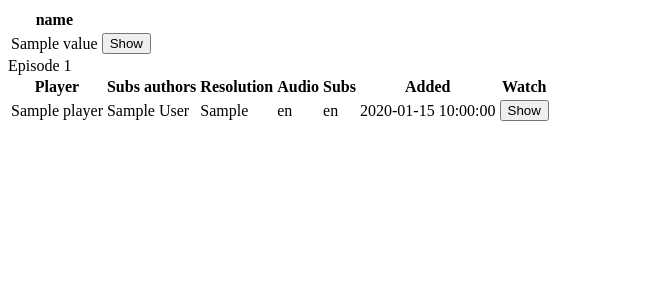
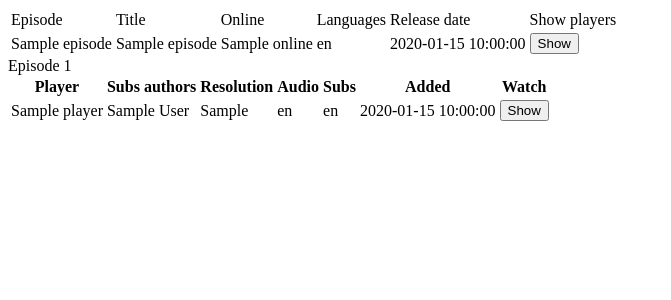
Before and after one commit to MBronko/shinden-scrape, a Flask app: template templates/series.html in a window 1280 px wide. Shown: the top 300 px of the page, without its empty margins (0-671 px from the left). Run offline with Flask 2, Linux system fonts and the light colour scheme; the template is opened without the code that fills it: most values are stand-ins (such as "Sample title", 1, 10 or a date in 2020).

Commit message:
Code cleanup

```diff
--- a/Web_scraping.py
+++ b/Web_scraping.py
@@ -6,15 +6,6 @@ import time
 from typing import Union
 
 base_shinden_url = 'https://shinden.pl'
-
-url_series = 'https://shinden.pl/series/57630-seirei-gensouki'
-url_episode_list = 'https://shinden.pl/series/57630-seirei-gensouki/episodes'
-url_episode = 'https://shinden.pl/episode/57630-seirei-gensouki/view/202535'
-
-url_episode_list2 = 'https://shinden.pl/series/56421-isekai-maou-to-shoukan-shoujo-no-dorei-majutsu-omega/episodes'
-url_episode2 = 'https://shinden.pl/episode/56421-isekai-maou-to-shoukan-shoujo-no-dorei-majutsu-omega/view/200409'
-
-test_series_id = '57630-seirei-gensouki'
 
 
 def simple_get(url: str, cookies=None, headers=None) -> requests.Response:
@@ -48,7 +39,7 @@ def get_episode_list(series_id: str) -> list[dict[str, str]]:
             'episode': columns[0].text,
             'title': columns[1].text,
             'online': columns[2].find().attrs['class'][2] == 'fa-check',
-            'languages': ', '.join(languages),
+            'langs  ': ', '.join(languages),
             'release_date': columns[4].text,
             'url': f"{base_shinden_url}{columns[5].find()['href']}"[len(base_shinden_url):]
         }
@@ -82,10 +73,10 @@ def get_player_list(series_id: str, episode_id: str) -> list[dict[str, Union[str
             'subs-fav-icon-url': subs_fav_icon,
             'subs-authors': subs_authors,
             'episode_number': episode_number,
-            **json.loads(columns[5].find('a').attrs['data-episode'])
         }
+        buf |= json.loads(columns[5].find('a').attrs['data-episode'])
+
         player_list.append(buf)
-    # print(player_list)
     return player_list
 
 
@@ -109,17 +100,7 @@ def get_player(player_id: str) -> str:
 
     iframe = BeautifulSoup(res.content, 'html.parser').find('iframe')
 
-    try:
-        iframe_url = iframe['src']
-        if iframe_url.startswith('//'):
-            iframe_url = 'https:' + iframe_url
-
-        return iframe_url
-    except TypeError:
-        return ''
-
-#
-# for player in get_episode(url_episode):
-#     src = get_player(player['data-episode']['online_id'])
-#     iframe_string = f'<iframe allowfullscreen="" frameborder="0" height="431" src="{src}" width="765"></iframe>'
-#     print(iframe_string)
+    if iframe:
+        return str(iframe)
+    else:
+        return '<div class="player-box not-found">Video player not found</div>'
--- a/templates/series.html
+++ b/templates/series.html
@@ -7,27 +7,24 @@
     <table>
         <thead>
         <tr>
-            {% for key in episode_list[0].keys() if key != 'url' %}
-            <th>
-                {{ key }}
-            </th>
-            {% endfor %}
+            <td>Episode</td>
+            <td>Title</td>
+            <td>Online</td>
+            <td>Languages</td>
+            <td>Release date</td>
+            <td>Show players</td>
         </tr>
         </thead>
         <tbody>
         {% for episode in episode_list %}
         <tr>
-            {% for key, value in episode.items() if key != 'url' %}
+            <td>{{ episode['episode'] }}</td>
+            <td>{{ episode['title'] }}</td>
+            <td>{{ episode['online'] }}</td>
+            <td>{{ episode['langs'] }}</td>
+            <td>{{ episode['release_date'] }}</td>
             <td>
-                {{ value }}
-            </td>
-            {% endfor %}
-            <td>
-                <a href={{ episode['url'] }}>
-                <button>
-                    Show
-                </button>
-                </a>
+                <a href={{ episode['url'] }}><button>Show</button></a>
             </td>
         </tr>
         {% endfor %}
@@ -35,14 +32,13 @@
     </table>
     <table>
     </table>
-
-
 </div>
+{% if player_list %}
 <div class='player-list'>
-    {% if player_list %}
     <div>
         Episode {{ player_list[0]['episode_number'] }}
     </div>
+    <div id='iframe'></div>
     <div>
         <table>
             <thead>
@@ -66,53 +62,41 @@
                         {% endif %}
                         {{ player['subs-authors'] }}
                     </td>
-                <td>
-                    {{ player['max_res'] }}
-                </td>
-                <td>
-                    {{ player['lang_audio'] }}
-                </td>
-                <td>
-                    {{ player['lang_subs'] }}
-                </td>
-                <td>
-                    {{ player['added'] }}
-                </td>
-                <td>
-                    <button id='{{ player['online_id'] }}' onclick='request_player(this.id)'>Show</button>
-                </td>
+                    <td>{{ player['max_res'] }}</td>
+                    <td>{{ player['lang_audio'] }}</td>
+                    <td>{{ player['lang_subs'] }}</td>
+                    <td>{{ player['added'] }}</td>
+                    <td><button id='{{ player['online_id'] }}' onclick='request_player(this.id)'>Show</button></td>
                 </tr>
             {% endfor %}
             </tbody>
         </table>
     </div>
-    {% endif %}
-</div>
-<div id='iframe'>
 </div>
 
 <script>
-    function show_player(url){
-        document.getElementById('iframe').innerHTML = `<iframe allowfullscreen="" height="431" src="${url}" width="765"></iframe>`
+    let iframe = document.getElementById('iframe')
+    function show_player(iframe_data){
+        iframe.innerHTML = iframe_data
+        console.log(iframe_data)
     }
 
     function request_player(player_id) {
-        get_url = location.origin + '/player/' + player_id;
+        iframe.innerHTML = '<div class="player-box loading-player">Loading</div>'
 
-        var xmlHttp = new XMLHttpRequest();
+        let xmlHttp = new XMLHttpRequest();
         xmlHttp.onreadystatechange = function () {
-            if (xmlHttp.readyState === 4 && xmlHttp.status === 200)
+            if (xmlHttp.readyState === 4){
+                if (xmlHttp.status === 200){
                     show_player(xmlHttp.responseText);
                 }
-        xmlHttp.open("GET", get_url, true); // true for asynchronous
+                else {
+                    iframe.innerHTML = '<div class="player-box error">An unexpected error occured</div>';
+                }
+            }
+        }
+        xmlHttp.open("GET", location.origin + '/player/' + player_id, true);
         xmlHttp.send(null);
-
-        // var xmlHttp = new XMLHttpRequest();
-        // xmlHttp.open( "GET", get_url, false ); // false for synchronous request
-        // xmlHttp.send( null );
-        // console.log(xmlHttp.responseText);
-        // test = await fetch(fetch_url);
-
-        // console.log(fetch_url)
     }
 </script>
+{% endif %}
```
Lines whose indentation alone changed are shown as unchanged.
